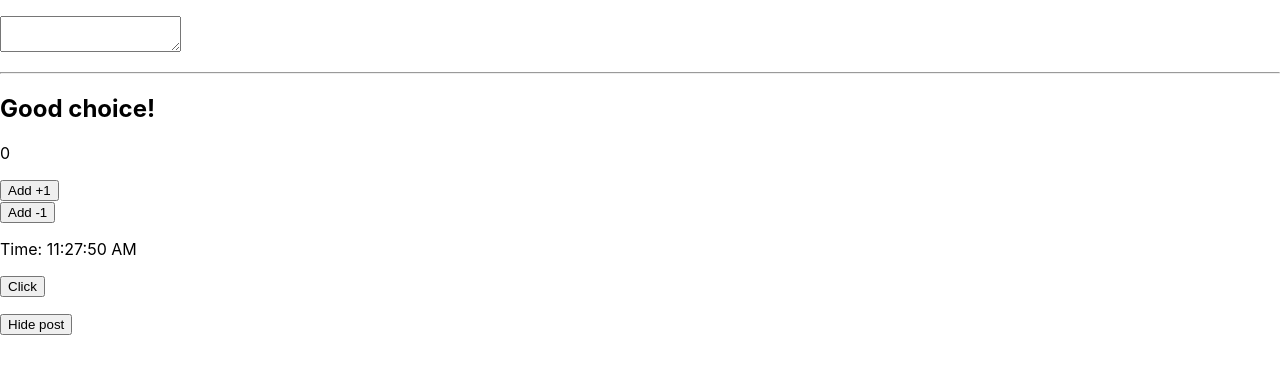
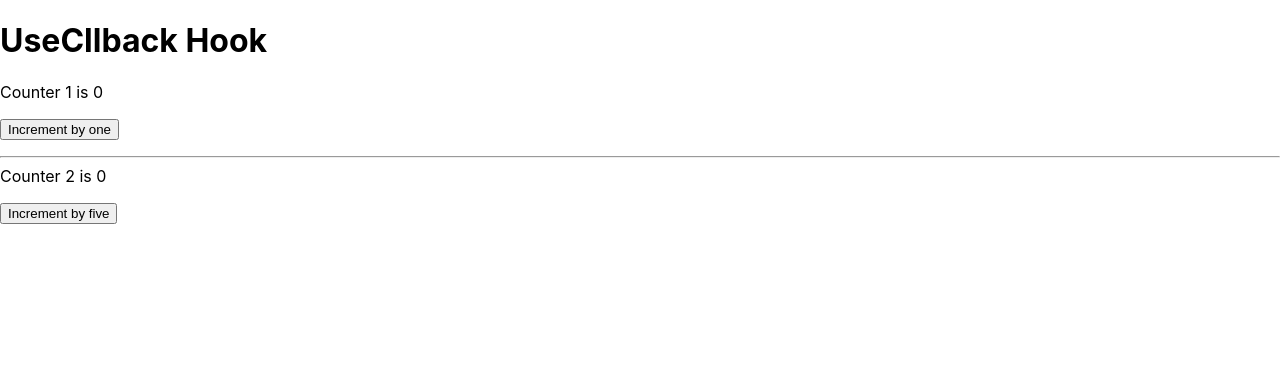
Before and after one commit to abdullahalsuad/react-hook, a React (Create React App) app: page / in a window 1280 px wide. Shown: the top 374 px of the page. Built offline with nearby package versions, Linux system fonts and the light colour scheme; the HTML template or start-up script is replaced by a standard one.

Commit message:
react.memo

```diff
--- a/src/App.js
+++ b/src/App.js
@@ -1,22 +1,63 @@
-import { useState } from 'react';
-import Todo from './component/Todo'
-import Counter from './component/Counter'
-import MyComponent from './component/MyComponent'
+import { useCallback, useMemo, useState } from 'react';
+// import Todo from './component/Todo'
+// import Counter from './component/Counter'
+// import MyComponent from './component/MyComponent'
+
+import Button from './component/Button';
+import ShowCount from './component/ShowCount';
+import Title from './component/Title';
 
 
 export default function App () {
-  const [show, setShow] = useState(true);
+  // const [show, setShow] = useState(true);
+
+  const [count1, setCount1] = useState(0);
+  const [count2, setCount2] = useState(0);
+
+  const incrementByOne = () =>{
+    setCount1((prevCount) => prevCount + 1);
+  }
+
+  const incrementByFive = () =>{
+    setCount2((prevCount) => prevCount + 5);
+  }
+
+  // const incrementByOne = useCallback(() => {
+  //     setCount1((prevCount) => prevCount + 1);
+  // }, []);
+
+  // const incrementByFive = useCallback(() => {
+  //     setCount2((prevCount) => prevCount + 5);
+  // }, []);
+
+  // const isEvenOrOdd = useMemo(() => {
+  //     let i = 0;
+  //     while (i < 1000000000) i += 1; // costly operation
+  //     return count1 % 2 === 0;
+  // }, [count1]);
+
 
     return (
       <div>
-        <Todo/>
+        {/* <Todo/>
         <Counter/>
         <div>{show && <MyComponent />}</div>
             <p>
                 <button type="button" onClick={() => setShow((prevShow) => !prevShow)}>
                     {show ? 'Hide post' : 'Show post'}
                 </button>
-            </p>
+            </p> */}
+
+            <div >
+            <Title />
+            <ShowCount count={count1} title="Counter 1" />
+            {/* <span>{isEvenOrOdd ? 'Even' : 'Odd'}</span> */}
+            <Button handleClick={incrementByOne}>Increment by one</Button>
+            <hr />
+            <ShowCount count={count2} title="Counter 2" />
+            <Button handleClick={incrementByFive}>Increment by five</Button>
+        </div>
+
       </div>
     )
 }
--- /dev/null
+++ b/src/component/Button.js
@@ -0,0 +1,15 @@
+import React from 'react';
+
+function Button({ handleClick, children }) {
+    console.log(`rendering button ${children}`);
+
+    return (
+        <p>
+            <button type="button" onClick={handleClick}>
+                {children}
+            </button>
+        </p>
+    );
+}
+
+export default Button
--- /dev/null
+++ b/src/component/ShowCount.js
@@ -0,0 +1,11 @@
+import React from 'react'
+
+export default function ShowCount({count,title}) {
+    console.log(`rendering ${title}..`);
+
+    return (
+        <div>
+            {title} is {count}
+        </div>
+    )
+}
--- /dev/null
+++ b/src/component/Title.js
@@ -0,0 +1,11 @@
+import React from 'react'
+
+export default function Title() {
+    console.log('rendering title..');
+
+    return (
+        <div>
+            <h1>UseCllback Hook</h1>
+        </div>
+    )
+}
```
Also changed, not shown: src/component/MyComponent.js (line endings or trailing spaces).
